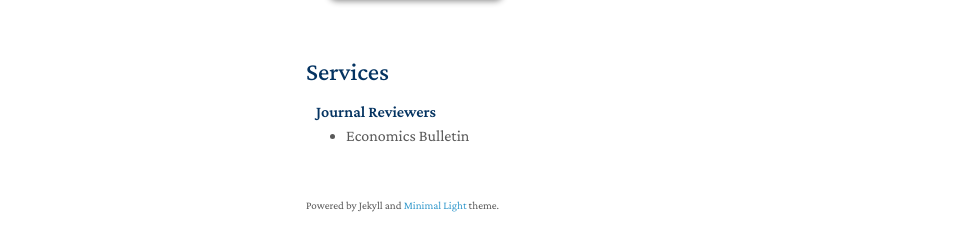
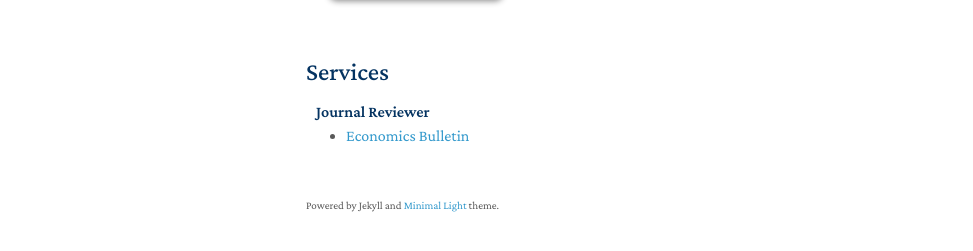
Before and after one commit to ergodic-metrika/ergodic-metrika.github.io, a Jekyll site: the page built from index.md, in a window 1280 px wide and 1051 px high. Shown: the part 765-1016 px from the top of the window, without its empty margins (164-1137 px from the left). Built offline with Jekyll 4.4.1, drawn with Linux system fonts in a browser that asks for light colours; a style sheet for code colours, icons or effects is not loaded; our own code applies the rules of GitHub Pages for plain Markdown files.

Commit message:
Update services.md

```diff
--- a/_includes/services.md
+++ b/_includes/services.md
@@ -1,7 +1,7 @@
 ## Services
 
 
-<h4 style="margin:0 10px 0;">Journal Reviewers</h4>
-
+<h4 style="margin:0 10px 0;">Journal Reviewer</h4>
 <ul style="margin:0 0 20px;">
-  <li><a href="[https://www.computer.org/csdl/journal/tp](https://accessecon.com/pubs/eb/)"><autocolor>Economics Bulletin</autocolor></a></li>
+  <li><a href="https://accessecon.com/pubs/eb/">Economics Bulletin</a></li>
+</ul>
```
